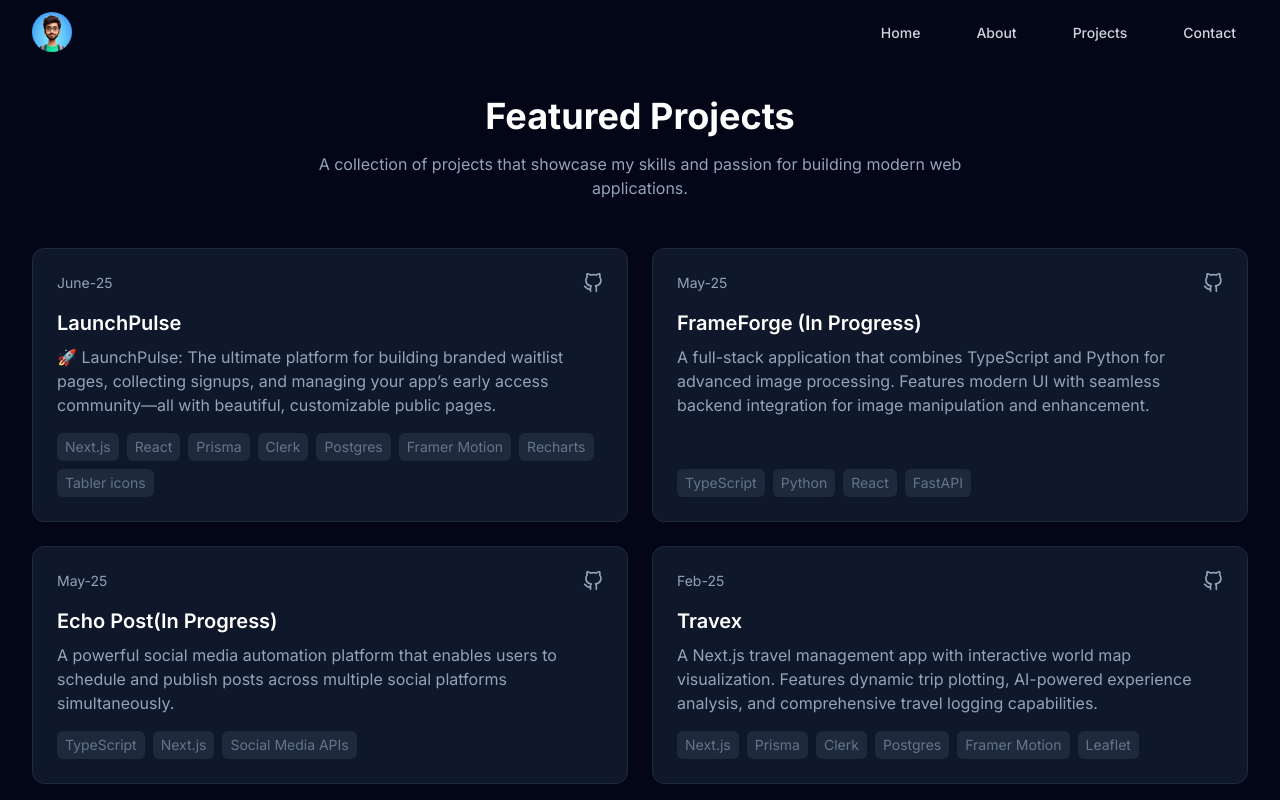
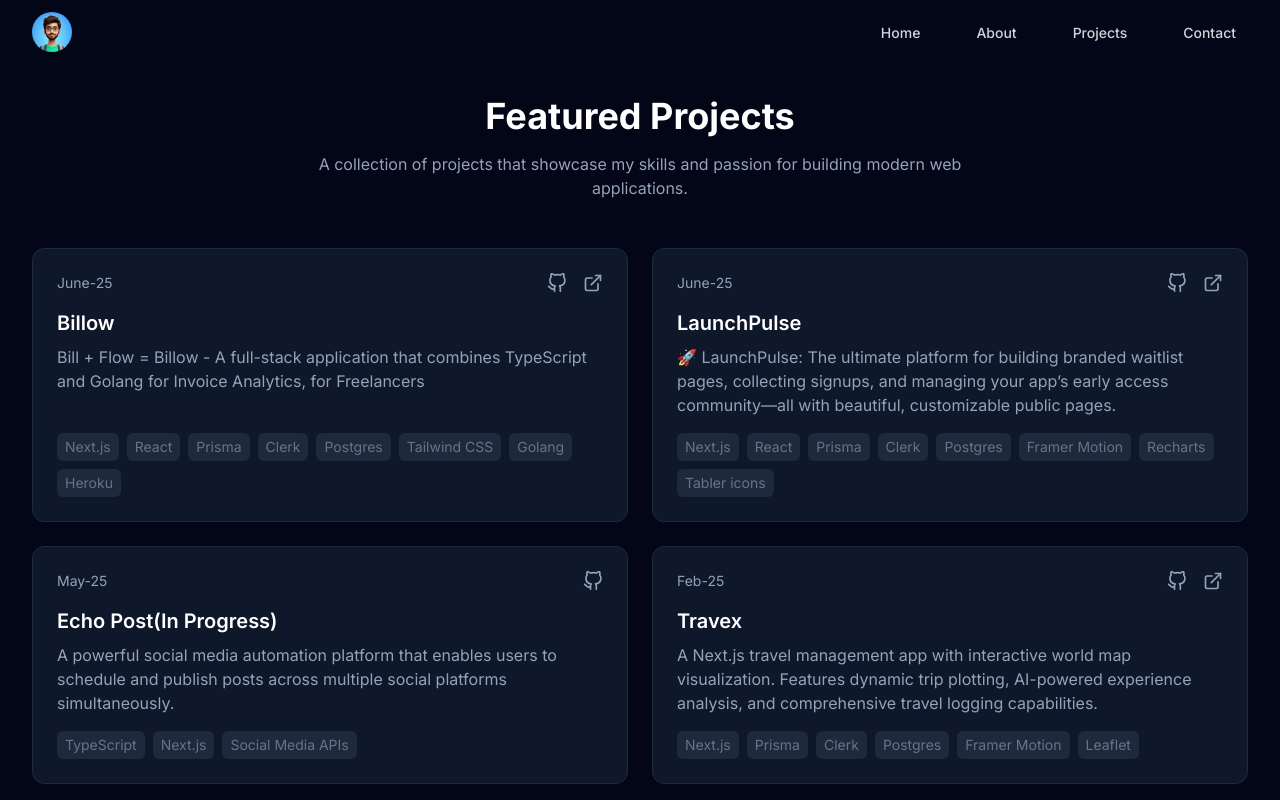
Before and after one commit to kapilsarma2002/portfolio, a Next.js app: page /project in a window 1280 px wide. Shown: the top 800 px of the page. Built offline with nearby package versions, Linux system fonts and the light colour scheme.

Commit message:
added new project and added deployed links

```diff
--- a/app/project/page.tsx
+++ b/app/project/page.tsx
@@ -8,24 +8,27 @@ import Link from 'next/link'
 
 const Projects = [
   {
+    title: 'Billow',
+    link: 'https://github.com/kapilsarma2002/billow',
+    deployedUrl: 'https://billow-three.vercel.app/',
+    date: 'June-25',
+    description:
+      'Bill + Flow = Billow - A full-stack application that combines TypeScript and Golang for Invoice Analytics, for Freelancers',
+    techstack: 'Next.js, React, Prisma, Clerk, Postgres, Tailwind CSS, Golang, Heroku',
+  },
+  {
     title: 'LaunchPulse',
     link: 'https://github.com/kapilsarma2002/launchpulse',
+    deployedUrl: 'https://launchpulse-nu.vercel.app/',
     date: 'June-25',
     description:
       "🚀 LaunchPulse: The ultimate platform for building branded waitlist pages, collecting signups, and managing your app’s early access community—all with beautiful, customizable public pages.",
     techstack: 'Next.js, React, Prisma, Clerk, Postgres, Framer Motion, Recharts, Tabler icons',
   },
   {
-    title: 'FrameForge (In Progress)',
-    link: 'https://github.com/kapilsarma2002/FrameForge',
-    date: 'May-25',
-    description:
-      'A full-stack application that combines TypeScript and Python for advanced image processing. Features modern UI with seamless backend integration for image manipulation and enhancement.',
-    techstack: 'TypeScript, Python, React, FastAPI',
-  },
-  {
     title: 'Echo Post(In Progress)',
     link: 'https://github.com/kapilsarma2002/echo-post',
+    deployedUrl: '',
     date: 'May-25',
     description:
       'A powerful social media automation platform that enables users to schedule and publish posts across multiple social platforms simultaneously.',
@@ -34,6 +37,7 @@ const Projects = [
   {
     title: 'Travex',
     link: 'https://github.com/kapilsarma2002/travex',
+    deployedUrl: 'https://travex-olive.vercel.app/',
     date: 'Feb-25',
     description:
       'A Next.js travel management app with interactive world map visualization. Features dynamic trip plotting, AI-powered experience analysis, and comprehensive travel logging capabilities.',
@@ -42,6 +46,7 @@ const Projects = [
   {
     title: 'Gita GPT',
     link: 'https://github.com/kapilsarma2002/gita-gpt',
+    deployedUrl: 'https://gita-gpt-bice.vercel.app/',
     date: 'Dec-24',
     description:
       'An AI-powered application that provides insights from the Bhagavad Gita. Built with modern web technologies and integrating advanced language models for spiritual guidance.',
@@ -50,6 +55,7 @@ const Projects = [
   {
     title: 'Saarathi',
     link: 'https://github.com/kapilsarma2002/saarathi',
+    deployedUrl: 'https://saarathi-one.vercel.app/',
     date: 'Dec-24',
     description:
       'A modern Next.js application focused on providing guidance and assistance based in scriptures. Features a clean, responsive design and seamless user experience.',
--- a/components/ProjectCard.tsx
+++ b/components/ProjectCard.tsx
@@ -10,12 +10,13 @@ interface ProjectCardProps {
     description: string
     techstack: string
     link: string
+    deployedUrl: string
     date: string
   }
 }
 
 const ProjectCard = ({ props }: ProjectCardProps) => {
-  const { title, description, techstack, link, date } = props
+  const { title, description, techstack, link, deployedUrl, date } = props
 
   return (
     <motion.div
@@ -33,9 +34,20 @@ const ProjectCard = ({ props }: ProjectCardProps) => {
               href={link}
               target="_blank"
               className="text-slate-400 hover:text-blue-400 transition-colors"
+              aria-label="GitHub Repository"
             >
               <FiGithub className="w-5 h-5" />
             </Link>
+            {deployedUrl && deployedUrl !== '' && (
+              <Link
+                href={deployedUrl}
+                target="_blank"
+                className="text-slate-400 hover:text-green-400 transition-colors"
+                aria-label="Live Site"
+              >
+                <FiExternalLink className="w-5 h-5" />
+              </Link>
+            )}
           </div>
         </div>
 
```
